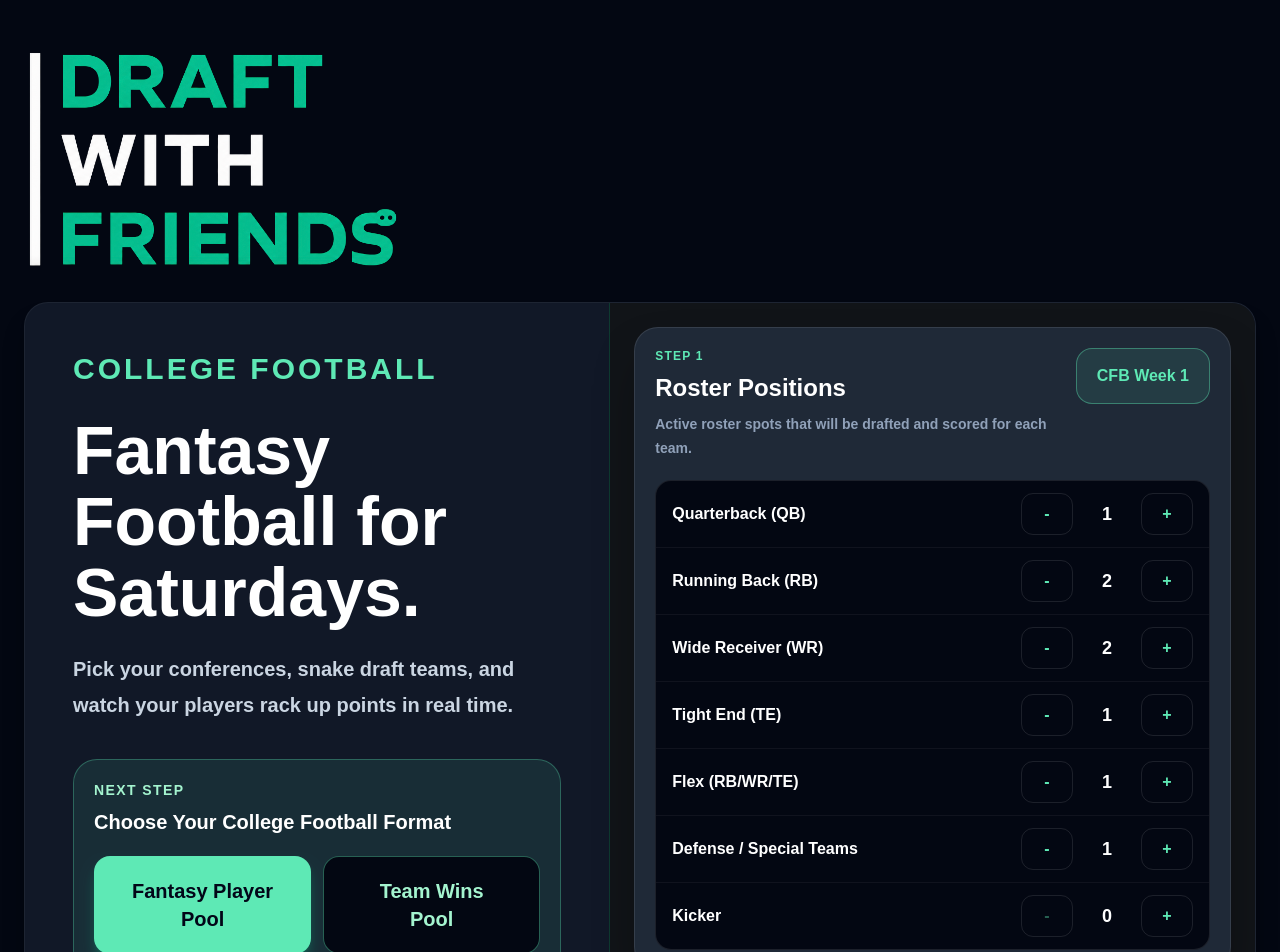
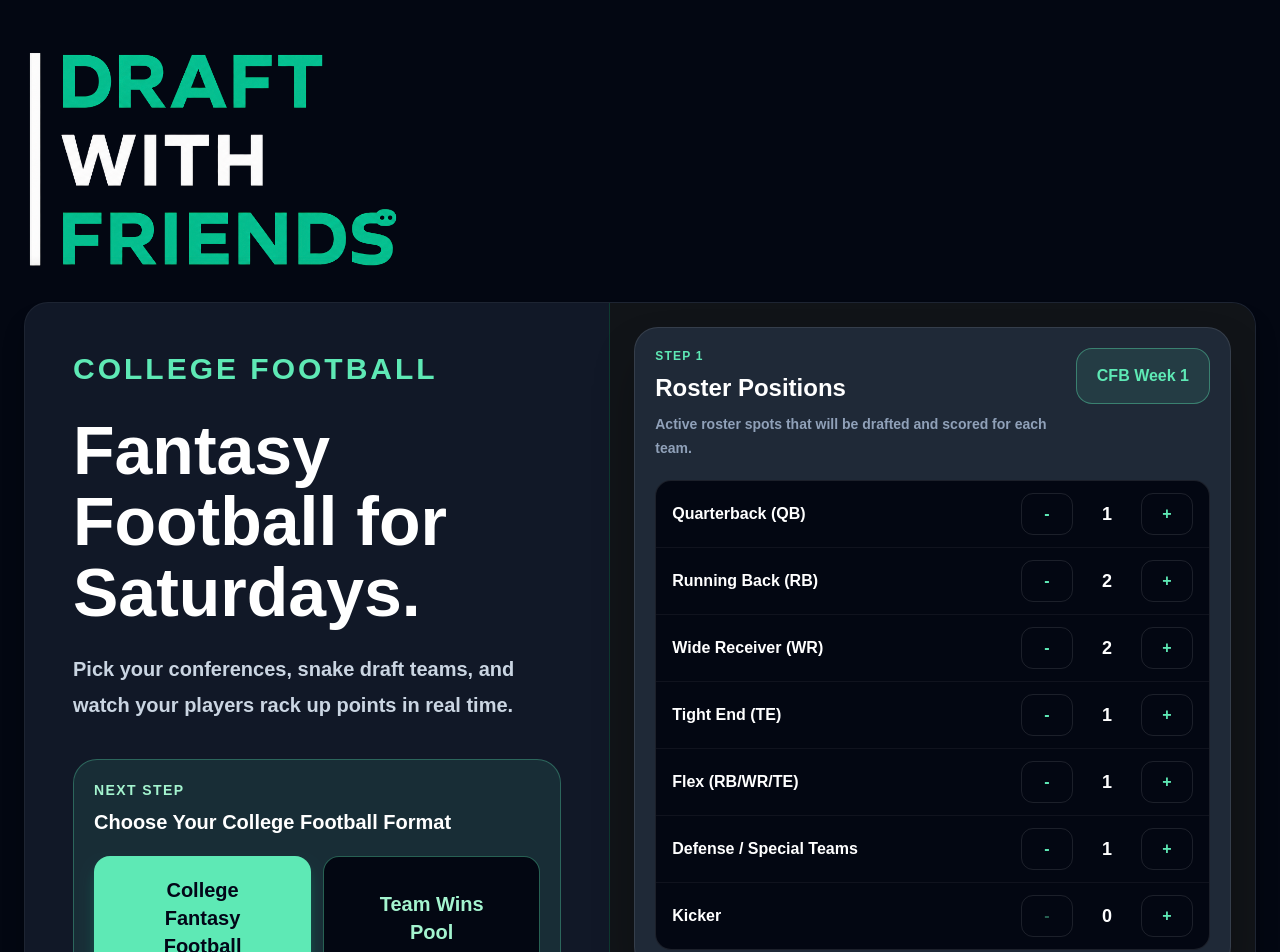
Before and after one commit to garrymorrison84/draft-with-friends, a Next.js app: page /football in a window 1280 px wide. Shown: the top 952 px of the page. Built offline with nearby package versions, Linux system fonts and the light colour scheme.

Commit message:
Clarify college fantasy football labels

```diff
--- a/app/football/create/page.tsx
+++ b/app/football/create/page.tsx
@@ -140,7 +140,7 @@ export default function CreateFootballPoolPage() {
 
     saveFootballPool({
       id,
-      poolName: poolName.trim() || "College Football Draft",
+      poolName: poolName.trim() || "College Fantasy Football Draft",
       season: week.trim() || "Week 1",
       numberOfTeams,
       teamNames: teams,
@@ -170,10 +170,10 @@ export default function CreateFootballPoolPage() {
         </div>
 
         <h1 className="mt-5 text-2xl font-black leading-tight sm:mt-7 sm:text-4xl md:text-5xl">
-          Create a College Football Pool
+          Create a College Fantasy Football Pool
         </h1>
         <p className="mt-2 text-sm text-slate-400 sm:mt-3 sm:text-lg">
-          Set up the weekly pool, team names, and draft order before choosing scoring.
+          Set up the weekly fantasy pool, team names, and draft order before choosing scoring.
         </p>
 
         <div className="mt-5 rounded-2xl border border-white/5 bg-[#111827] p-3 shadow-xl shadow-black/40 sm:mt-10 sm:rounded-3xl sm:p-8">
--- a/app/football/draft/page.tsx
+++ b/app/football/draft/page.tsx
@@ -935,7 +935,7 @@ export default function FootballDraftPage() {
               <BrandMark size="md" />
             </Link>
             <h1 className="mt-6 text-3xl font-black leading-tight sm:text-4xl md:text-5xl">
-              College Football Draft Room
+              College Fantasy Football Draft Room
             </h1>
             {!draftOpen ? (
               <p className="mt-4 text-lg font-black text-slate-300 sm:text-xl md:text-2xl">
--- a/app/football/page.tsx
+++ b/app/football/page.tsx
@@ -101,7 +101,7 @@ export default function FootballHomePage() {
                   href="/football/create"
                   className="inline-flex min-h-16 items-center justify-center rounded-2xl bg-emerald-300 px-6 py-4 text-center text-lg font-black text-slate-950 shadow-lg shadow-emerald-400/30 transition hover:bg-emerald-200 md:min-h-20 md:px-8 md:py-5 md:text-xl"
                 >
-                  Fantasy Player Pool
+                  College Fantasy Football
                 </Link>
                 <Link
                   href="/football/wins/create"
--- a/app/football/pool/page.tsx
+++ b/app/football/pool/page.tsx
@@ -147,7 +147,7 @@ export default function FootballPoolPage() {
         <div className="mt-8 flex flex-col justify-between gap-6 md:flex-row md:items-end">
           <div className="min-w-0">
             <p className="text-sm font-black text-emerald-300">
-              College Football Snake Draft
+              College Fantasy Football Snake Draft
             </p>
             <h1 className="mt-2 break-words text-4xl font-black md:text-5xl">
               {pool.poolName}
```
